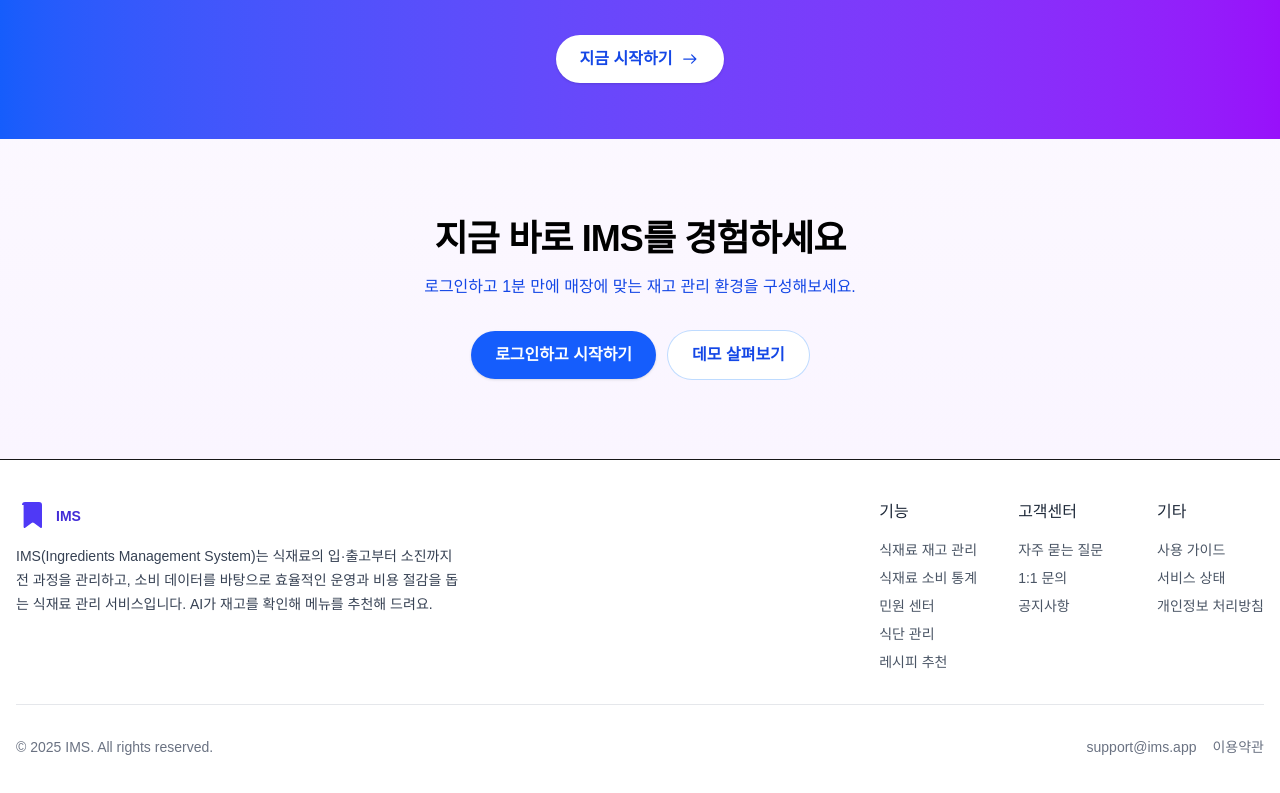
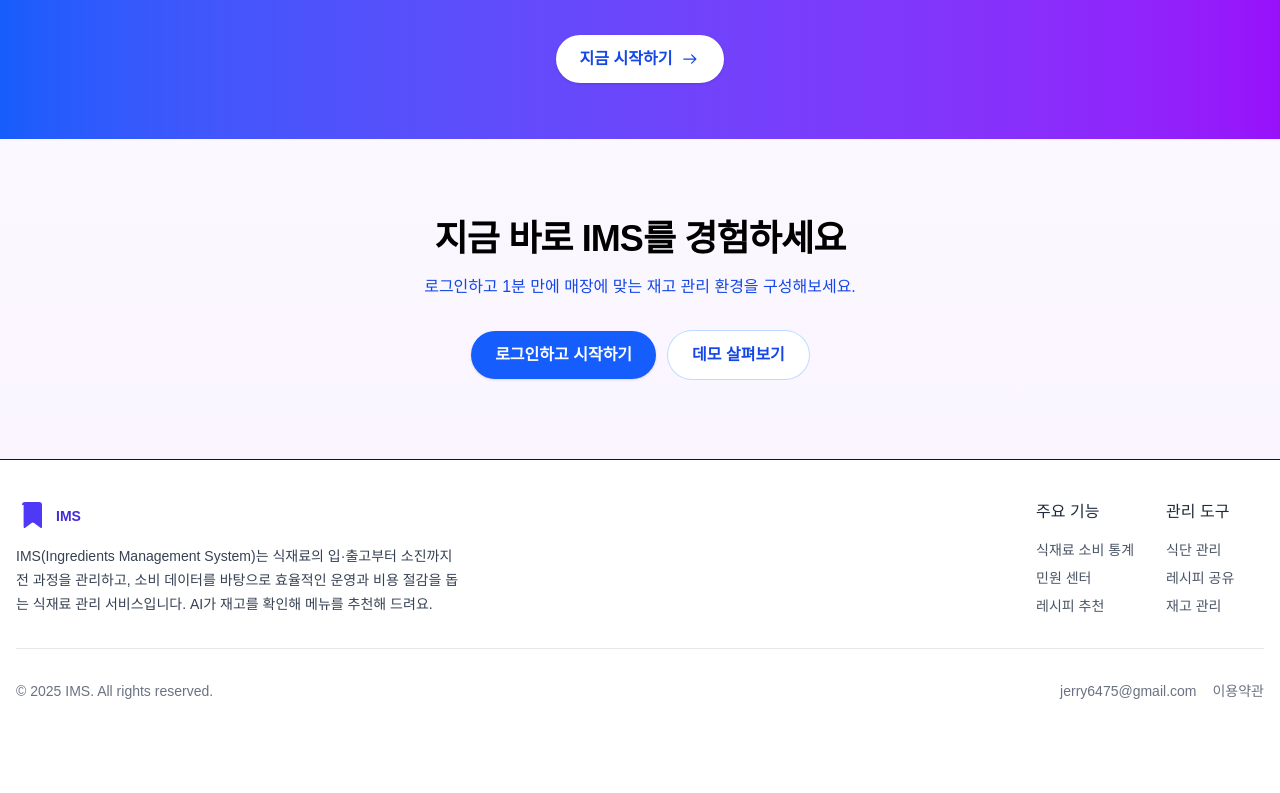
Before and after one commit to KIMKEONHO/Ingredients-Management-System, a Next.js app in the folder frontend/: page / in a window 1280 px wide. Shown: the part 1945-2738 px from the top of the page. After the commit the page ends 2686 px from the top, so only its background shows below. Built offline with nearby package versions, Linux system fonts and the light colour scheme; no server answers.

Commit message:
[ front ] : #121 푸터 수정

```diff
--- a/frontend/src/app/components/layout/Footer.tsx
+++ b/frontend/src/app/components/layout/Footer.tsx
@@ -25,52 +25,32 @@ export default function Footer() {
                 식재료 관리 서비스입니다. AI가 재고를 확인해 메뉴를 추천해 드려요.
               </p>
             </div>
-            <div className="grid grid-cols-2 md:grid-cols-3 gap-8">
+            <div className="grid grid-cols-1 md:grid-cols-2 gap-8">
               <div>
-                <h3 className="text-gray-800 font-medium mb-4">기능</h3>
+                <h3 className="text-gray-800 font-medium mb-4">주요 기능</h3>
                 <ul className="space-y-2 text-sm text-gray-600">
                   <li>
-                    <a href="/inventory" className="hover:text-indigo-600">식재료 재고 관리</a>
+                    <a href="/statistics" className="hover:text-indigo-600">식재료 소비 통계</a>
                   </li>
                   <li>
-                    <a href="/stats" className="hover:text-indigo-600">식재료 소비 통계</a>
+                    <a href="/support" className="hover:text-indigo-600">민원 센터</a>
                   </li>
                   <li>
-                    <a href="/complaints" className="hover:text-indigo-600">민원 센터</a>
+                    <a href="/recipe-recommendation" className="hover:text-indigo-600">레시피 추천</a>
                   </li>
+                </ul>
+              </div>
+              <div>
+                <h3 className="text-gray-800 font-medium mb-4">관리 도구</h3>
+                <ul className="space-y-2 text-sm text-gray-600">
                   <li>
                     <a href="/callender" className="hover:text-indigo-600">식단 관리</a>
                   </li>
                   <li>
-                    <a href="/ai/menu" className="hover:text-indigo-600">레시피 추천</a>
-                  </li>
-                </ul>
-              </div>
-              <div>
-                <h3 className="text-gray-800 font-medium mb-4">고객센터</h3>
-                <ul className="space-y-2 text-sm text-gray-600">
-                  <li>
-                    <a href="/help/faq" className="hover:text-indigo-600">자주 묻는 질문</a>
+                    <a href="/recipe-community" className="hover:text-indigo-600">레시피 공유</a>
                   </li>
                   <li>
-                    <a href="/help/contact" className="hover:text-indigo-600">1:1 문의</a>
-                  </li>
-                  <li>
-                    <a href="/notices" className="hover:text-indigo-600">공지사항</a>
-                  </li>
-                </ul>
-              </div>
-              <div>
-                <h3 className="text-gray-800 font-medium mb-4">기타</h3>
-                <ul className="space-y-2 text-sm text-gray-600">
-                  <li>
-                    <a href="/docs" className="hover:text-indigo-600">사용 가이드</a>
-                  </li>
-                  <li>
-                    <a href="/status" className="hover:text-indigo-600">서비스 상태</a>
-                  </li>
-                  <li>
-                    <a href="/legal/privacy" className="hover:text-indigo-600">개인정보 처리방침</a>
+                    <a href="/inventory" className="hover:text-indigo-600">재고 관리</a>
                   </li>
                 </ul>
               </div>
@@ -79,7 +59,7 @@ export default function Footer() {
           <div className="pt-8 border-t border-gray-200 text-sm text-gray-500 flex flex-col md:flex-row items-center md:justify-between text-center gap-4">
             <div>© {new Date().getFullYear()} IMS. All rights reserved.</div>
             <div className="flex items-center gap-4">
-              <a href="mailto:support@ims.app" className="hover:text-indigo-600">support@ims.app</a>
+              <a href="mailto:jerry6475@gmail.com" className="hover:text-indigo-600">jerry6475@gmail.com</a>
               <a href="/terms" className="hover:text-indigo-600">이용약관</a>
             </div>
           </div>
```
